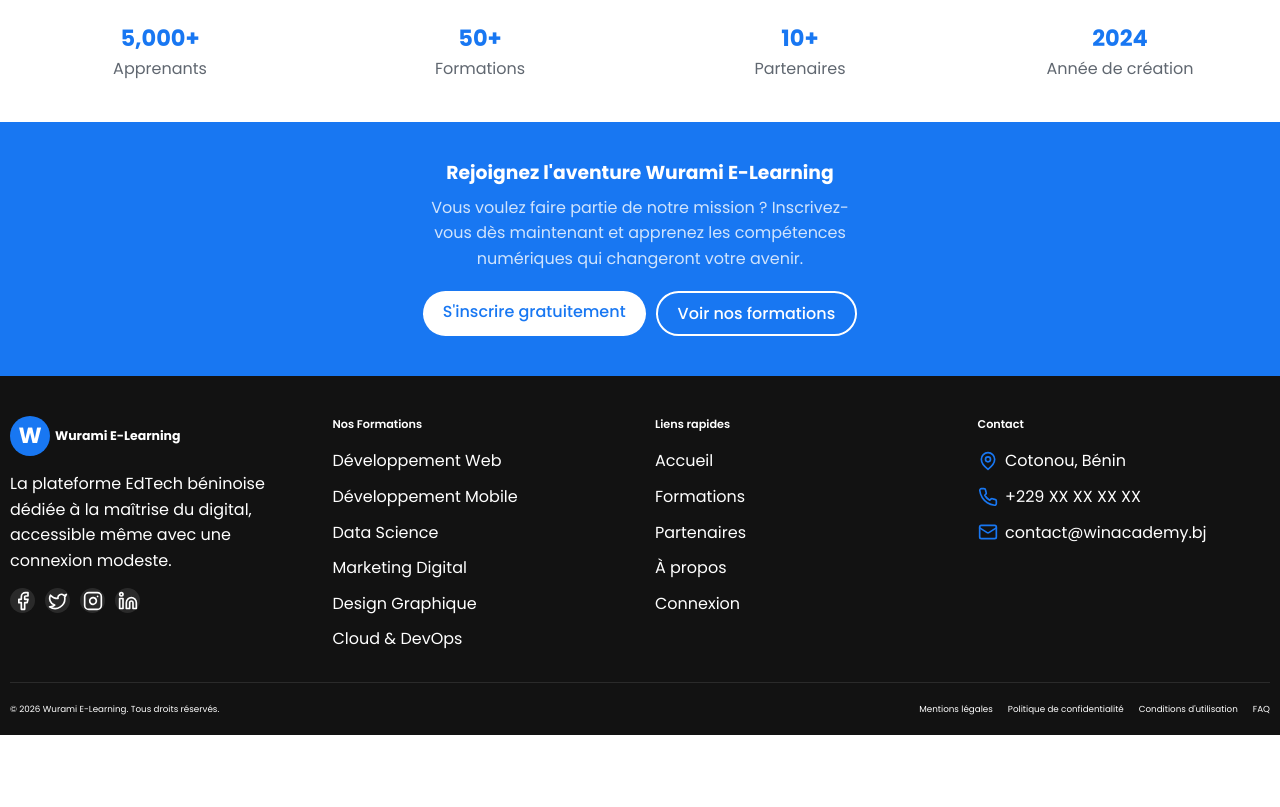
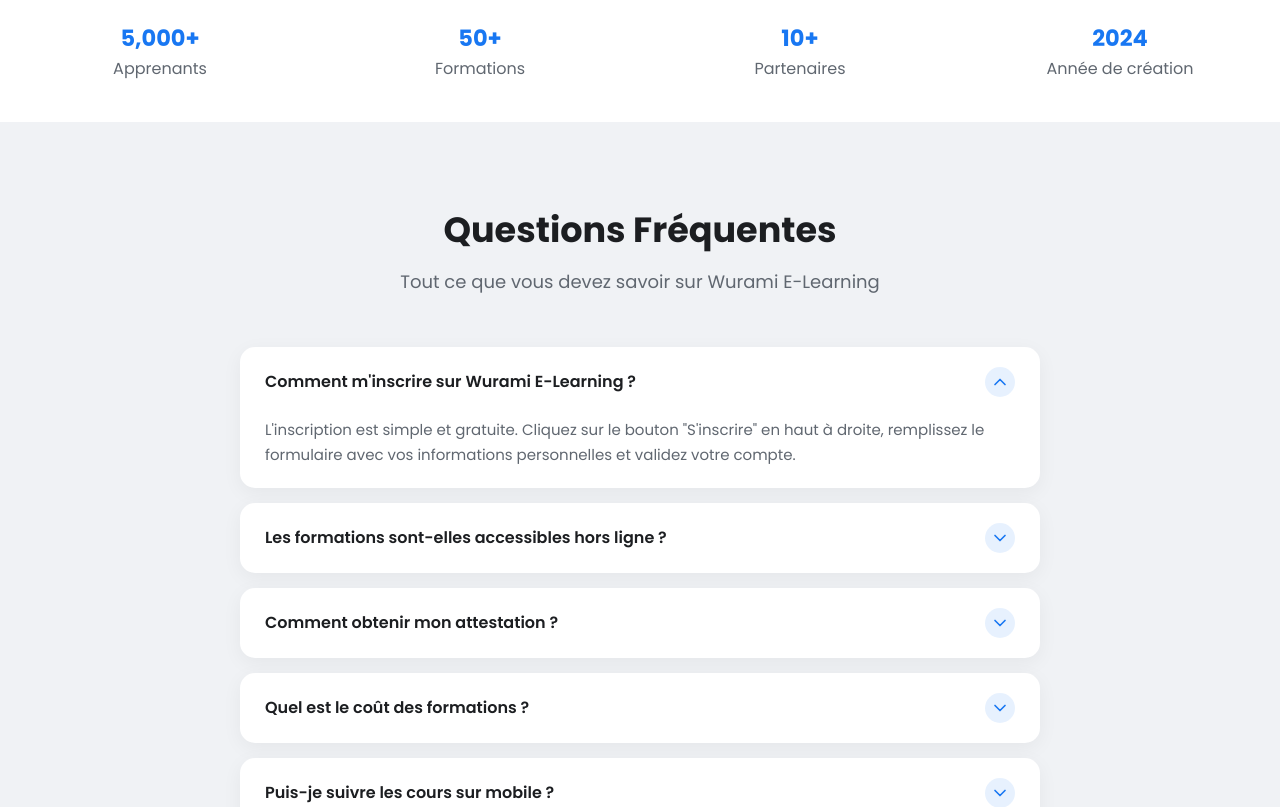
Before and after one commit to VOGLOSSOU/win-academy-fronend-app, a Next.js app: page /a-propos in a window 1280 px wide. Shown: the part 2480-3287 px from the top of the page. Before the commit the page ends 3215 px from the top, so only its background shows below. Built offline with nearby package versions, Linux system fonts and the light colour scheme.

Commit message:
ojjjjjjjjjjjjjj

```diff
--- a/src/app/a-propos/page.tsx
+++ b/src/app/a-propos/page.tsx
@@ -3,6 +3,7 @@
 import Image from 'next/image';
 import Navigation from '@/components/Navigation';
 import Footer from '@/components/Footer';
+import FAQSection from '@/components/FAQSection';
 import { Award, Heart, Target, Zap, Globe, Users, Smartphone } from 'lucide-react';
 
 export default function AProposPage() {
@@ -212,6 +213,9 @@
           </div>
         </section>
 
+        {/* FAQ Section */}
+        <FAQSection />
+
         {/* Call to Action */}
         <section className="py-16 bg-primary">
           <div className="container mx-auto px-4 text-center">
--- a/src/app/page.tsx
+++ b/src/app/page.tsx
@@ -4,7 +4,6 @@
 import PresentationSection from '@/components/PresentationSection';
 import HowItWorksSection from '@/components/HowItWorksSection';
 import StatsSection from '@/components/StatsSection';
-import FAQSection from '@/components/FAQSection';
 import Footer from '@/components/Footer';
 
 export default function Home() {
@@ -16,7 +15,6 @@
       <PresentationSection />
       <HowItWorksSection />
       <StatsSection />
-      <FAQSection />
       <Footer />
     </main>
   );
```
Also changed, not shown: a-faire.txt.
